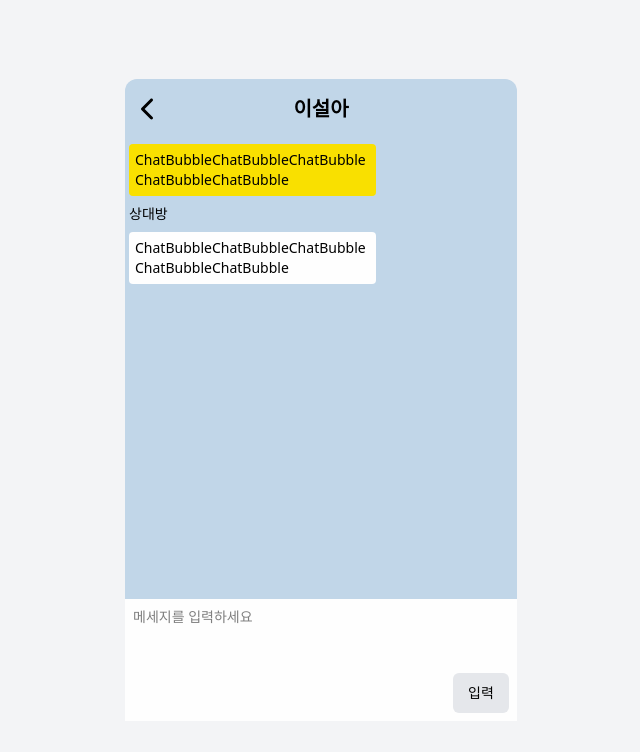
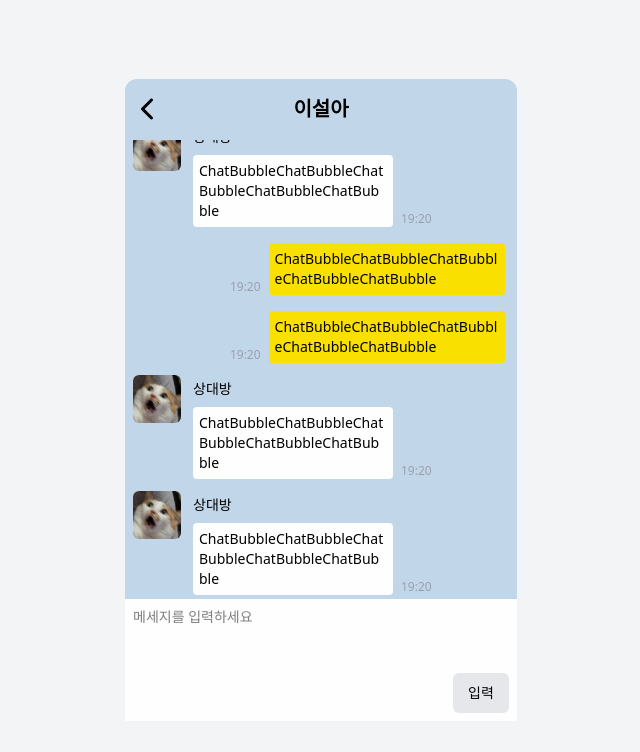
Before and after one commit to SNXWXH/kakaotalk-clone-coding, a React (Vite) app: page /chat in a window 1280 px wide. Shown: the top 752 px of the page, without its empty margins (319-959 px from the left). Built offline with nearby package versions, Linux system fonts and the light colour scheme.

Commit message:
design: chatItem 컴포넌트 적용 및 채팅 메세지 역순 정렬 처리

```diff
--- a/src/pages/chat/Chat.tsx
+++ b/src/pages/chat/Chat.tsx
@@ -1,5 +1,6 @@
 import { useNavigate } from 'react-router-dom';
 import ChatBubble from '../../common/ChatBubble';
+import ChatItem from '../../common/ChatItem';
 
 function Chat() {
   const navigate = useNavigate();
@@ -19,9 +20,8 @@ function Chat() {
           />
           <p className='mx-auto text-xl font-bold'>이설아</p>
         </header>
-        <div className='h-3/4'>
-          <ChatBubble isSender={true} />
-          <ChatBubble isSender={false} />
+        <div className='flex flex-col-reverse overflow-y-auto h-3/4 px-2 gap-2'>
+          <ChatItem />
         </div>
         <div className='h-1/5 relative'>
           <textarea
```
